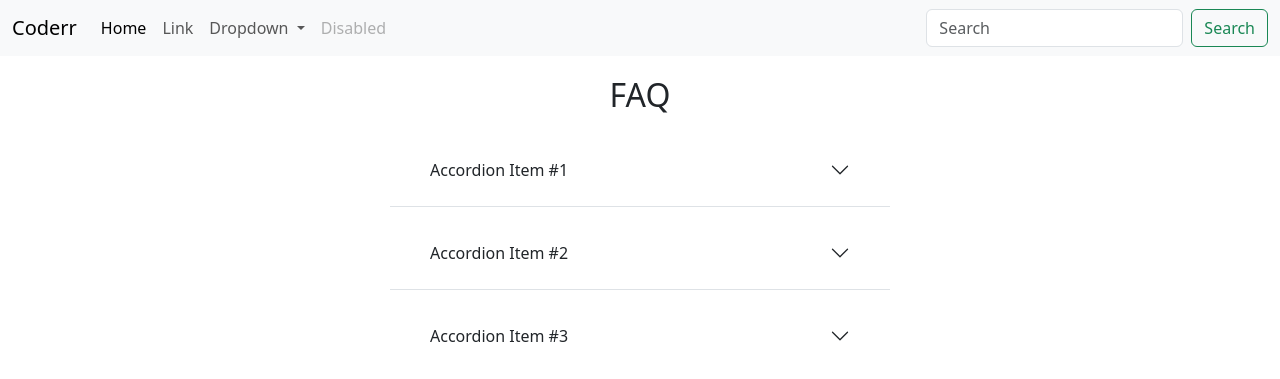
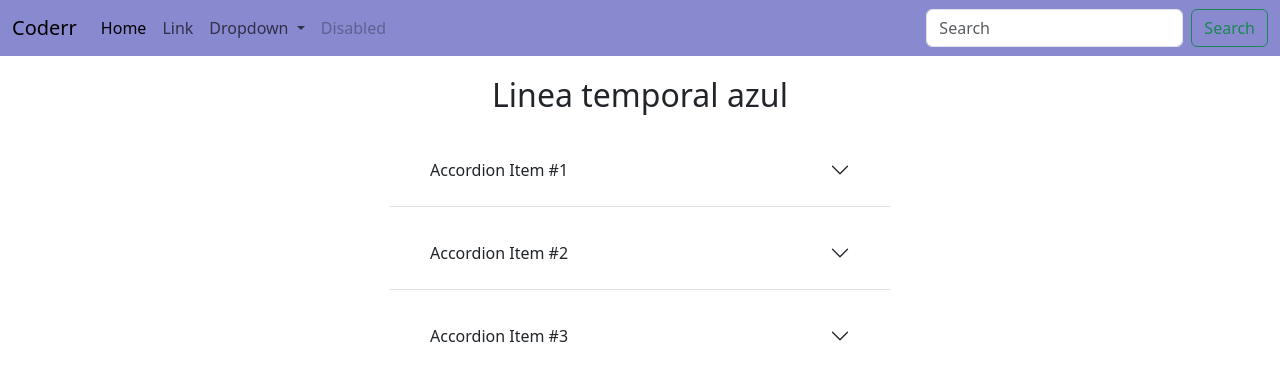
Before and after one commit to marianadlp/prueba-clase-10, a plain HTML site: page index.html in a window 1280 px wide. Shown: the top 379 px of the page. Drawn offline with nearby package versions, Linux system fonts and the light colour scheme.

Commit message:
agregando color azul al navbar

```diff
--- a/css/style.css
+++ b/css/style.css
@@ -17,3 +17,6 @@ h2{
     flex-direction: column;
     justify-content: flex-end;
 }
+.bg-body-tertiary{
+    background-color: #8989d0 !important;
+}
--- a/index.html
+++ b/index.html
@@ -47,7 +47,7 @@
           </nav>
     </header>
     <main>
-        <h2>FAQ</h2>
+        <h2>Linea temporal azul</h2>
         <div class="accordion accordion-flush div-centrado" id="accordionFlushExample">
             <div class="accordion-item">
               <h2 class="accordion-header">
```
